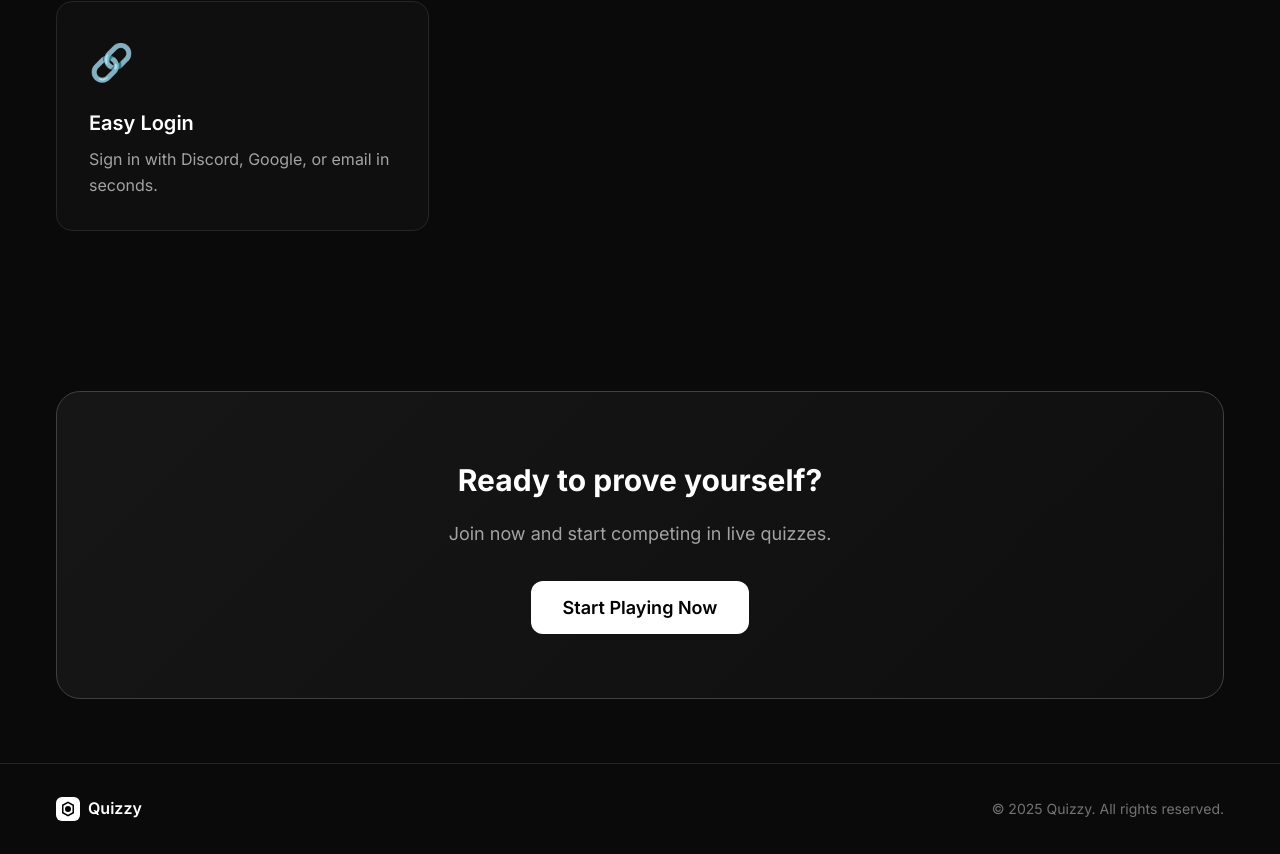
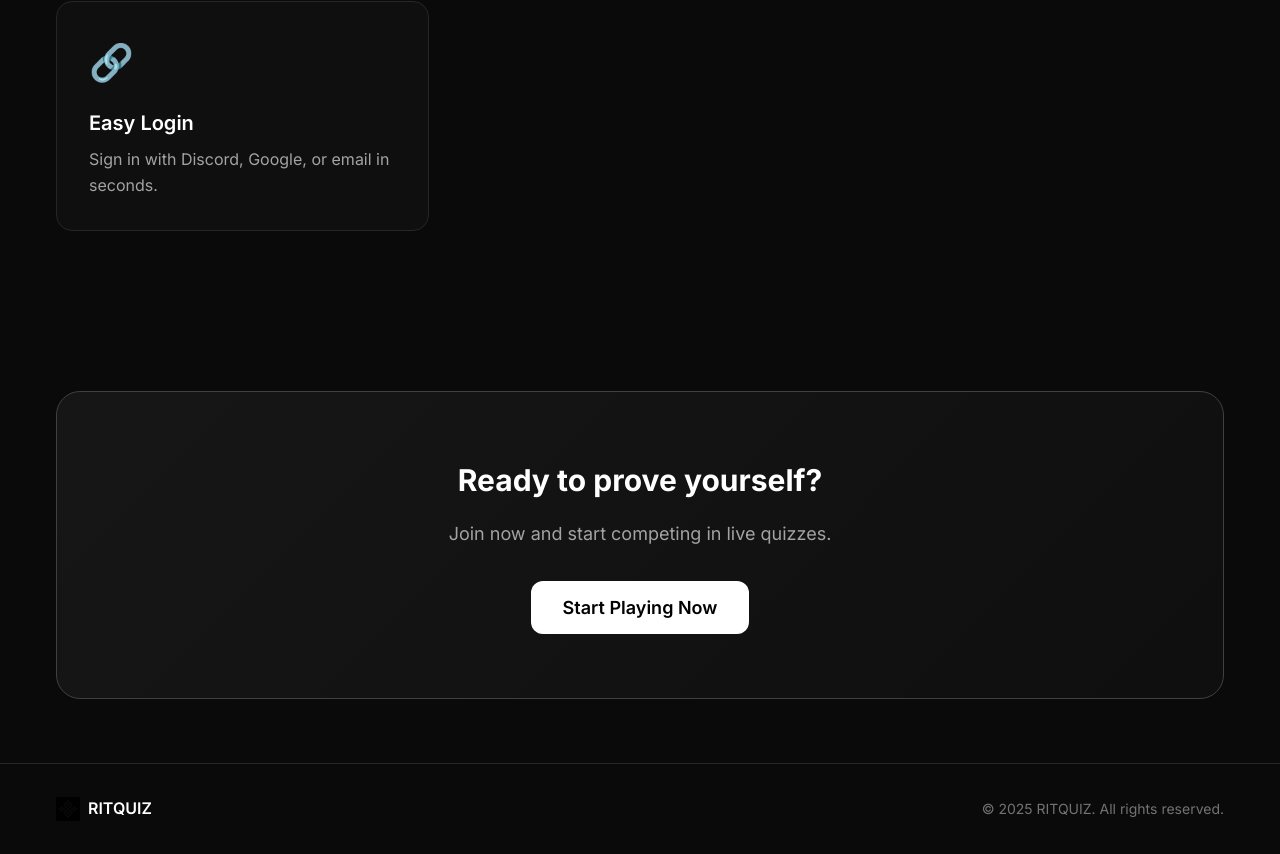
Before and after one commit to Krusherk/ritquiz, a React (Vite) app: page / in a window 1280 px wide. Shown: the part 1274-2128 px from the top of the page. Built offline with nearby package versions, Linux system fonts and the light colour scheme; no server answers.

Commit message:
Update Landing.tsx

```diff
--- a/src/pages/Landing/Landing.tsx
+++ b/src/pages/Landing/Landing.tsx
@@ -6,11 +6,14 @@ import { Layout } from '../../components/layout';
 import styles from './Landing.module.css';
 
 export function Landing() {
-    const { isAuthenticated, login } = useAuth();
+    const { isAuthenticated, needsUsername, login } = useAuth();
     const navigate = useNavigate();
 
     const handleGetStarted = () => {
-        if (isAuthenticated) {
+        // Check needsUsername FIRST because when it's true, isAuthenticated is false
+        if (needsUsername) {
+            navigate('/setup');
+        } else if (isAuthenticated) {
             navigate('/dashboard');
         } else {
             login();
@@ -180,14 +183,10 @@ export function Landing() {
                     <div className="container">
                         <div className={styles.footerContent}>
                             <div className={styles.footerLogo}>
-                                <svg width="24" height="24" viewBox="0 0 32 32" fill="none">
-                                    <rect width="32" height="32" rx="8" fill="white" />
-                                    <path d="M9 11L16 7L23 11V21L16 25L9 21V11Z" stroke="black" strokeWidth="2" />
-                                    <circle cx="16" cy="16" r="4" fill="black" />
-                                </svg>
-                                <span>Quizzy</span>
+                                <img src="/rit.svg" alt="RITQUIZ" width="24" height="24" />
+                                <span>RITQUIZ</span>
                             </div>
-                            <p className={styles.footerText}>© 2025 Quizzy. All rights reserved.</p>
+                            <p className={styles.footerText}>© 2025 RITQUIZ. All rights reserved.</p>
                         </div>
                     </div>
                 </footer>
```
